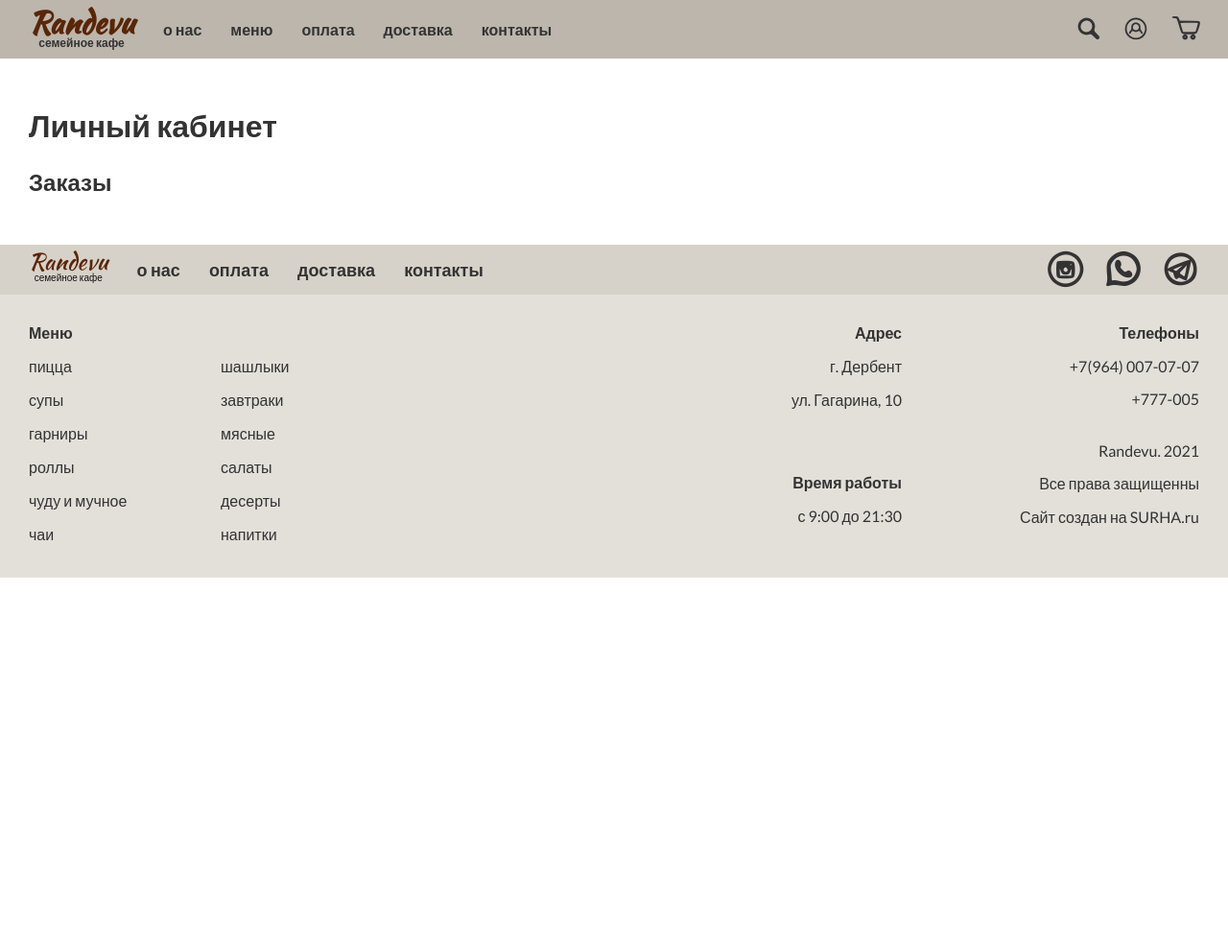
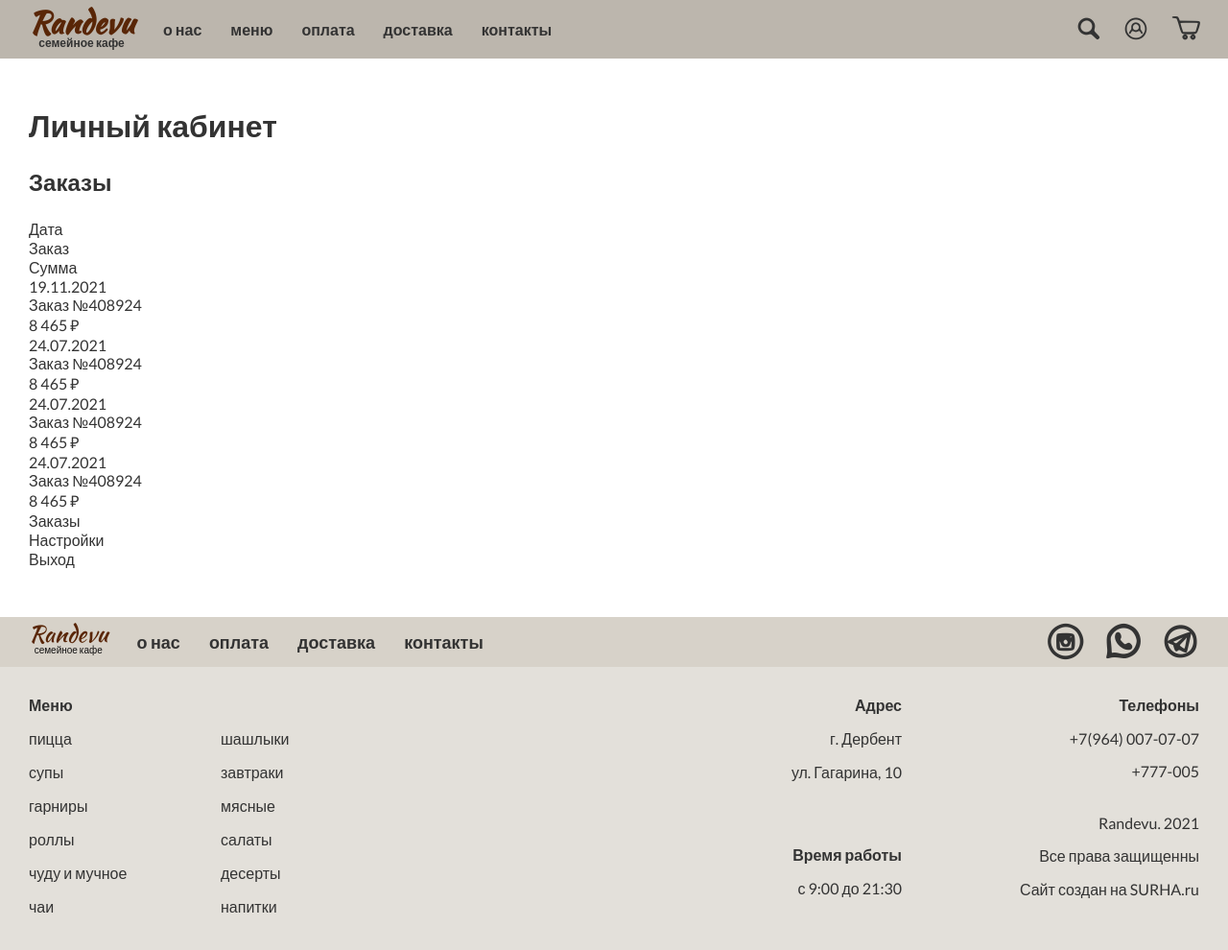
Before and after one commit to Surha05/Randevu, a PHP site: page /pages/lk.php in a window 1280 px wide. Shown: the whole page at 96% size. Before the commit the page ends 602 px from the top, so only its background shows below. Run offline with PHP 8.4, Linux system fonts and the light colour scheme; some web fonts are replaced.

Commit message:
add LK html

```diff
--- a/css/standart.css
+++ b/css/standart.css
@@ -25,6 +25,7 @@ li {
 }
 .h2 {
   font-size: 24px;
+  margin-bottom: 24px;
 }
 
 .mb24 {
--- a/pages/lk.php
+++ b/pages/lk.php
@@ -13,7 +13,44 @@
 <div class="lk container">
     <h1 class="h1 mb24">Личный кабинет</h1>
     <div class="orders">
-        <div class="h2">Заказы</div>
+        <h2 class="h2">Заказы</h2>
+        <section class="orders__section">
+            <div class="orders__block">
+                <div class="orders__list head">
+                    <div class="orders__date">Дата</div>
+                    <div class="orders__number">Заказ</div>
+                    <div class="orders__amount">Сумма</div>
+                </div>
+
+                <div class="orders__list head">
+                    <div class="orders__date">19.11.2021</div>
+                    <div class="orders__number">Заказ №408924</div>
+                    <div class="orders__amount">8 465 ₽</div>
+                </div>
+                <div class="orders__list head">
+                    <div class="orders__date">24.07.2021</div>
+                    <div class="orders__number">Заказ №408924</div>
+                    <div class="orders__amount">8 465 ₽</div>
+                </div>
+                <div class="orders__list head">
+                    <div class="orders__date">24.07.2021</div>
+                    <div class="orders__number">Заказ №408924</div>
+                    <div class="orders__amount">8 465 ₽</div>
+                </div>
+                <div class="orders__list head">
+                    <div class="orders__date">24.07.2021</div>
+                    <div class="orders__number">Заказ №408924</div>
+                    <div class="orders__amount">8 465 ₽</div>
+                </div>
+            </div>
+            <div class="orders__nav">
+                <ul class="orders__ul">
+                    <li class="orders__li orders__li_active">Заказы</li>
+                    <li class="orders__li">Настройки</li>
+                    <li class="orders__li">Выход</li>
+                </ul>
+            </div>
+        </section>
     </div>
 </div>
 <?php include "../modules/footer/footer.php";?>
```
Also changed, not shown: css/lk.css (line endings or trailing spaces), 3 other files.
